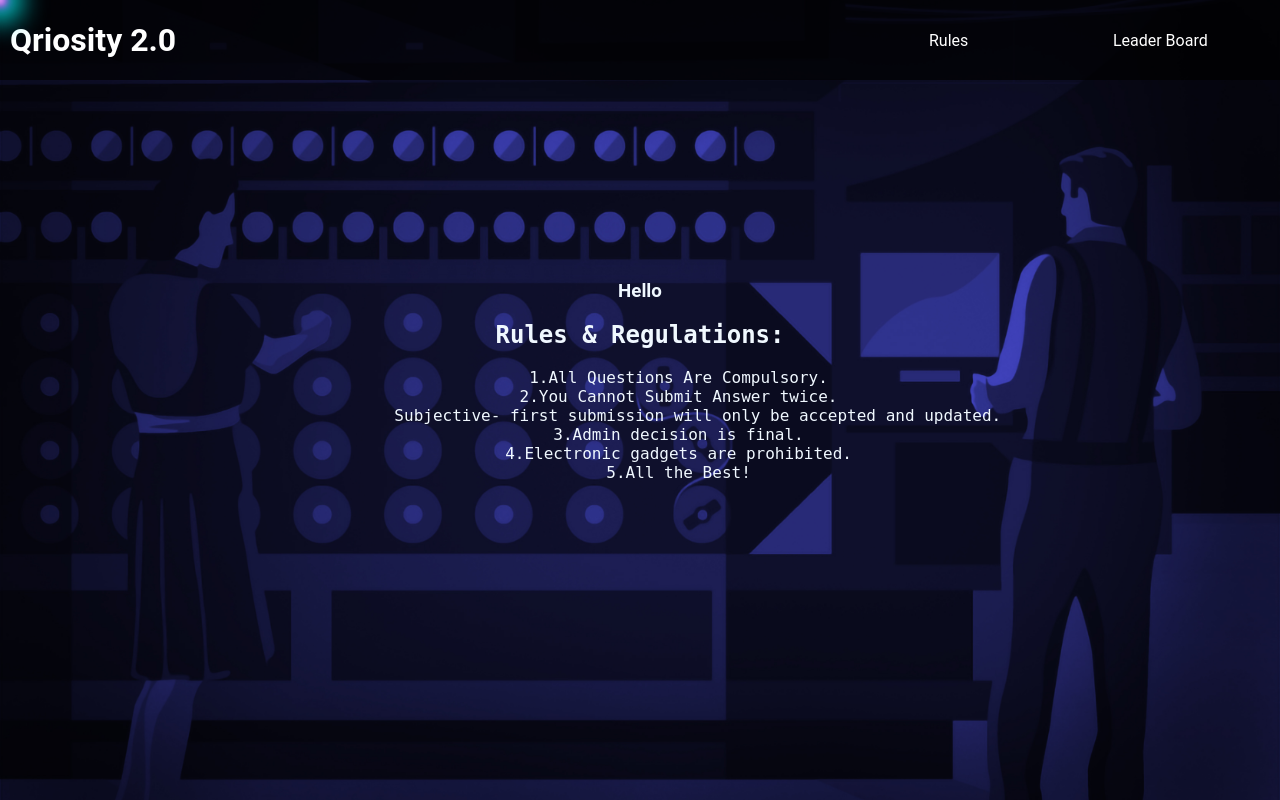
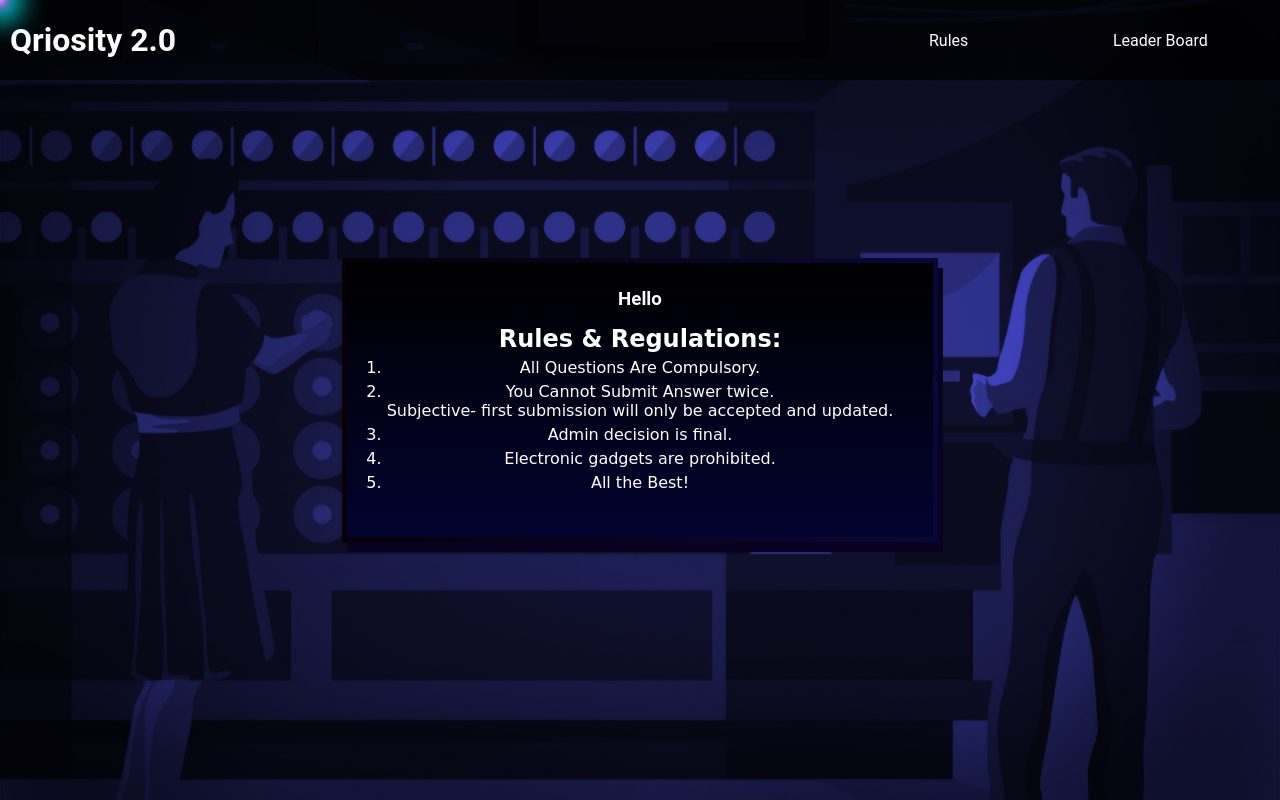
Before and after one commit to sayan-mondal-tech/Qriosity, a Django app: page /sub/ in a window 1280 px wide. Run offline with Django 3.2, Linux system fonts and the light colour scheme; some libraries are stand-ins or nearby versions.

Commit message:
rules modified

```diff
--- a/quiz/templates/index.html
+++ b/quiz/templates/index.html
@@ -1,5 +1,4 @@
-{% extends 'base.html' %}
-{% block body %}
+{% extends 'base.html' %} {% block body %}
 <style>
   .container {
     display: flex;
@@ -7,44 +6,76 @@
     align-items: center;
     pointer-events: all;
   }
-    .question-container {
+  .rbody {
     display: flex;
     flex-direction: column;
     justify-content: center;
     align-items: center;
     text-align: center;
     pointer-events: all;
+    background-color: rgb(161, 192, 219);
+    color: black;
+  }
+  .questionContainer {
+    display: flex;
+    flex-direction: column;
+    justify-content: center;
+    align-items: center;
+    text-align: center;
+    pointer-events: all;
+    background-image: linear-gradient(black, rgb(3, 3, 48));
+    color: white;
+    padding: 15px;
+    border: 5px solid transparent;
+    border-image: linear-gradient(to right, rgb(7, 0, 7), rgb(10, 7, 56));
+    border-image-slice: 1;
+    padding: 25px;
+    box-shadow: 5px 10px rgb(8, 2, 32);
   }
   .panel {
-        font-size: large;
+    padding: 15px;
+    font-family: cursive;
   }
 
+  .panel ol li {
+    margin: 5px 0;
+  }
 </style>
-
-<div class="question-container container-fluid" >
+<div class="rbody">
+  <div class="questionContainer">
     <div class="col-sm-12">
-        <h3>Hello {{ user.username }}</h3>
+      <h3 class="hello">Hello {{ user.username }}</h3>
     </div>
-    <div class="col-sm-6 col-sm-offset-3">
-  <div class="panel panel-default">
-    <pre>
+    <div class="panel">
       <h2>Rules & Regulations:</h2>
-        1.All Questions Are Compulsory.
-        2.You Cannot Submit Answer twice.
+      <ol>
+        <li>All Questions Are Compulsory.</li>
+        <li>
+          You Cannot Submit Answer twice. <br />
           Subjective- first submission will only be accepted and updated.
-        3.Admin decision is final.
-        4.Electronic gadgets are prohibited.
-        5.All the Best!
-    </pre>
-  </div>
-        <div class="col-sm-12" >
-            <br>
-
-                <!-- <button onclick="location.href='{% url 'quiz:quiz_category_list_all'  %}'" type="button" class="btn btn-success"> -->
-                    <!-- <span class="glyphicon glyphicon-arrow-right"></span> -->
-
-            </a>
+        </li>
+        <li>Admin decision is final.</li>
+        <li>Electronic gadgets are prohibited.</li>
+        <li>All the Best!</li>
+      </ol>
     </div>
   </div>
 </div>
+
+<script>
+  let tlr = gsap.timeline({ delay: 1.5, defaults: { duration: 1 } });
+
+  tlr
+    .fromTo(
+      ".questionContainer",
+      { height: 0 },
+      { height: "100%", ease: "power2.out" }
+    )
+    .from(".hello", {
+      y: -100,
+      opacity: 0,
+      ease: "bounce",
+    })
+    .from(".panel", { x: -100, opacity: 0, ease: "expo.out" });
+</script>
 {% endblock %}
```
Lines whose indentation alone changed are shown as unchanged.
